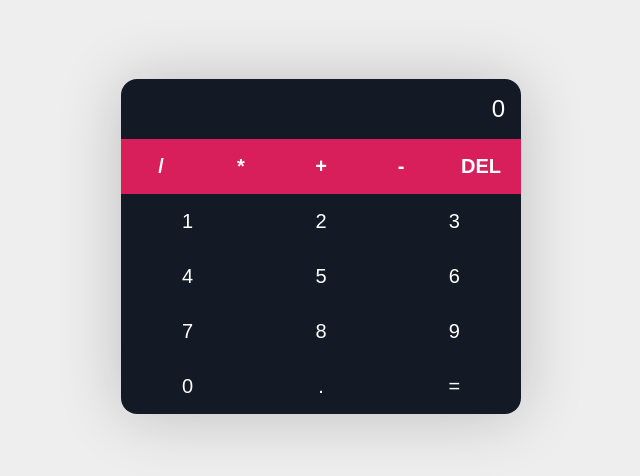
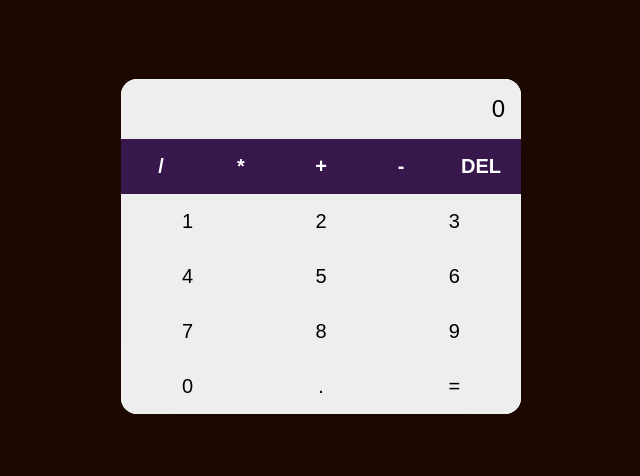
Before and after one commit to macedo-developer/calculator-b, a React (Create React App) app: page / in a window 1280 px wide. Shown: the part 154-630 px from the top of the page, without its empty margins (319-959 px from the left). Built offline with nearby package versions, Linux system fonts and the light colour scheme; the HTML template or start-up script is replaced by a standard one.

Commit message:
colors light

```diff
--- a/src/index.css
+++ b/src/index.css
@@ -1,7 +1,7 @@
 :root {
-  --primary: #d81e5b;
-  --secondary: #8c38ff;
-  --dark: #131a26;
+  --primary: #38184c;
+  --secondary: #a0cd60;
+  --dark: #1f0802;
   --light: #eee;
 }
 
@@ -13,7 +13,7 @@
 }
 
 body {
-  background-color: var(--light);
+  background-color: var(--dark);
 }
 
 .App {
@@ -36,8 +36,8 @@ body {
 .display {
   padding: 16px;
   text-align: right;
-  background-color: var(--dark);
-  color: #fff;
+  background-color: var(--light);
+  color: #000;
   font-size: 24px;
   font-weight: 300;
 }
@@ -47,11 +47,12 @@ body {
   color: #888;
 }
 
+
 button {
   appearance: none;
   border: none;
   outline: none;
-  color: #fff;
+  color: #000;
   font-size: 20px;
   padding: 16px;
   cursor: pointer;
@@ -69,6 +70,7 @@ button:hover {
 .operators button {
   flex: 1 1 0%;
   background-color: var(--primary);
+  color: #fff;
   font-weight: 700;
 }
 
@@ -80,5 +82,5 @@ button:hover {
 .digits button {
   flex: 1 1 33.333%;
   max-width: 33.333%;
-  background-color: var(--dark);
+  background-color: var(--light);
 }
```
